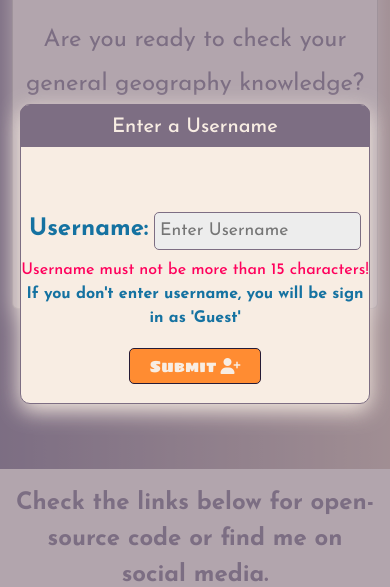
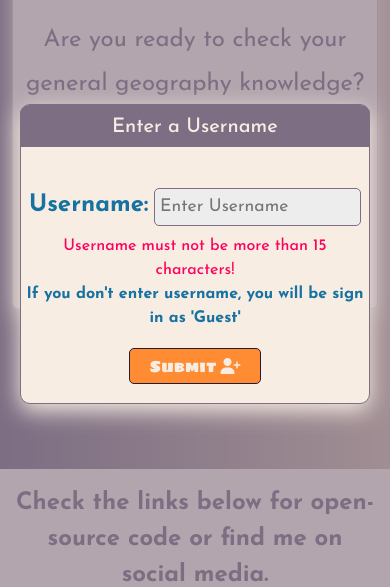
Before and after one commit to NDraganov/JavaScript-QuizApp, a plain HTML site: page index.html in a window 390 px wide. Both pictures are taken after a click on the button "START". Shown: the part 1748-2335 px from the top of the page. Drawn offline with nearby package versions, Linux system fonts and the light colour scheme.

Commit message:
Add padding to Modal.

```diff
--- a/Content/quiz.js
+++ b/Content/quiz.js
@@ -235,7 +235,7 @@ const wrongAudio = new Audio('Content/Audio/Wrong-answer-sound-effect.mp3'); //
 const correctAudio = new Audio('Content/Audio/Good-idea-bell.mp3');          // https://orangefreesounds.com.
 
 const SCORE_POINTS = 10;
-const MAX_QUESTIONS = 1;
+const MAX_QUESTIONS = 10;
 
 /** Global Let Variables **/
 let questionCounter;
--- a/Content/styles.css
+++ b/Content/styles.css
@@ -606,6 +606,13 @@ footer .title {
     .window-header {
         max-width: 94%;
     }
+    .window-body {
+        padding-top: 2.5rem;
+    }
+    .user-pad {
+        padding-left: 5px;
+        padding-right: 5px;
+    }
     .submit-username-button {
         margin-top: 0.1rem;
     }
--- a/index.html
+++ b/index.html
@@ -227,8 +227,8 @@
         <div class="username-container">
           <label class="user-label" for="username"><b>Username:</b></label>
           <input type="text" class="user-input" id="username" title="Enter Username" placeholder="Enter Username" name="username" maxlength="15" required>
-          <p class="user-guide" id="user-guide">Username must not be more than 15 characters!</p>
-          <p class="guest">If you don't enter username, you will be sign in as 'Guest'</p>
+          <p class="user-guide user-pad">Username must not be more than 15 characters!</p>
+          <p class="guest user-pad">If you don't enter username, you will be sign in as 'Guest'</p>
         </div>
       </div>
     </div>
```
